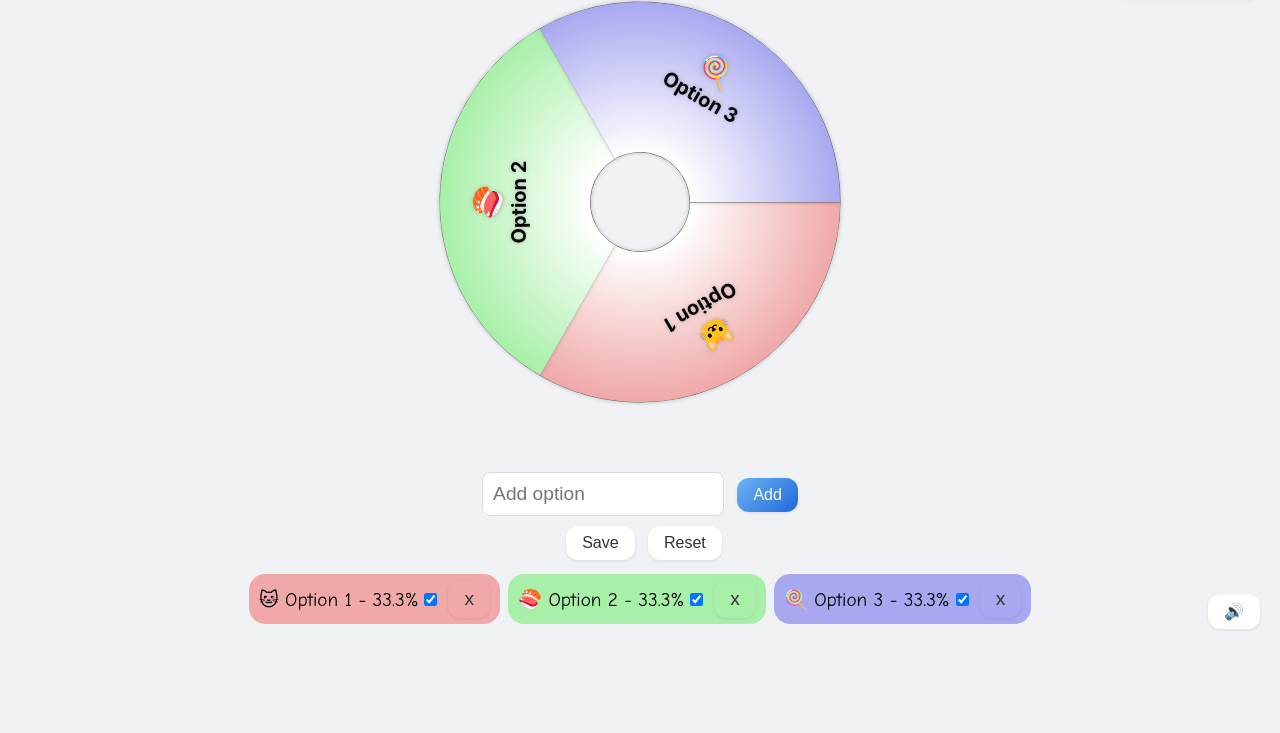
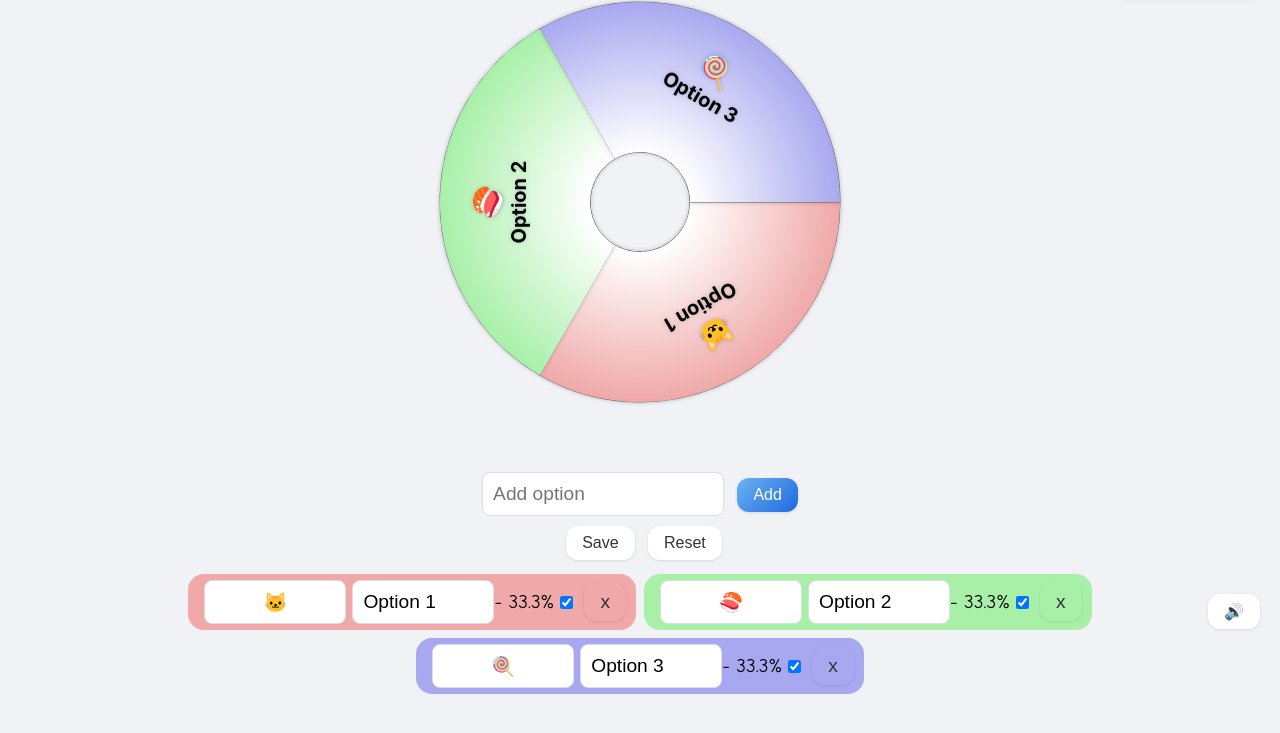
Before and after one commit to ewanLB/random, a plain HTML site: page index.html in a window 1280 px wide. Shown: the part 151-884 px from the top of the page. Before the commit the page ends 823 px from the top, so only its background shows below. Drawn offline with Linux system fonts and the light colour scheme.

Commit message:
Allow editing icons in option list

```diff
--- a/index.html
+++ b/index.html
@@ -315,6 +315,15 @@ body {
 #optionList li input[type="checkbox"] {
   margin-left: 6px;
 }
+#optionList li input[type="text"] {
+  margin-left: 6px;
+  width: 120px;
+}
+#optionList li .icon-input {
+  margin-left: 6px;
+  width: 32px;
+  text-align: center;
+}
 </style>
 </head>
 <body>
--- a/wheel.js
+++ b/wheel.js
@@ -147,10 +147,35 @@ function updateOptionList() {
     const li = document.createElement('li');
     li.style.background = getColor(index, options.length);
 
-    const span = document.createElement('span');
+    const iconInput = document.createElement('input');
+    iconInput.type = 'text';
+    iconInput.value = opt.icon;
+    iconInput.maxLength = 2;
+    iconInput.className = 'ant-input icon-input';
+    iconInput.addEventListener('input', () => {
+      opt.icon = iconInput.value;
+      saveOptions();
+      drawRouletteWheel();
+      if(cardContainer.style.display !== 'none') initCards();
+    });
+    li.appendChild(iconInput);
+
+    const textInput = document.createElement('input');
+    textInput.type = 'text';
+    textInput.value = opt.text;
+    textInput.className = 'ant-input';
+    textInput.addEventListener('input', () => {
+      opt.text = textInput.value;
+      saveOptions();
+      drawRouletteWheel();
+      if(cardContainer.style.display !== 'none') initCards();
+    });
+    li.appendChild(textInput);
+
+    const probSpan = document.createElement('span');
     const prob = opt.active && activeCount ? (100/activeCount).toFixed(1) : '0.0';
-    span.textContent = `${opt.icon} ${opt.text} - ${prob}%`;
-    li.appendChild(span);
+    probSpan.textContent = ` - ${prob}%`;
+    li.appendChild(probSpan);
 
     const toggle = document.createElement('input');
     toggle.type = 'checkbox';
@@ -178,6 +203,9 @@ function updateOptionList() {
 
     optionList.appendChild(li);
   });
+  if(cardContainer.style.display !== 'none') {
+    initCards();
+  }
 }
 
 function saveGroups(){
```
Also changed, not shown: 1 other file.
